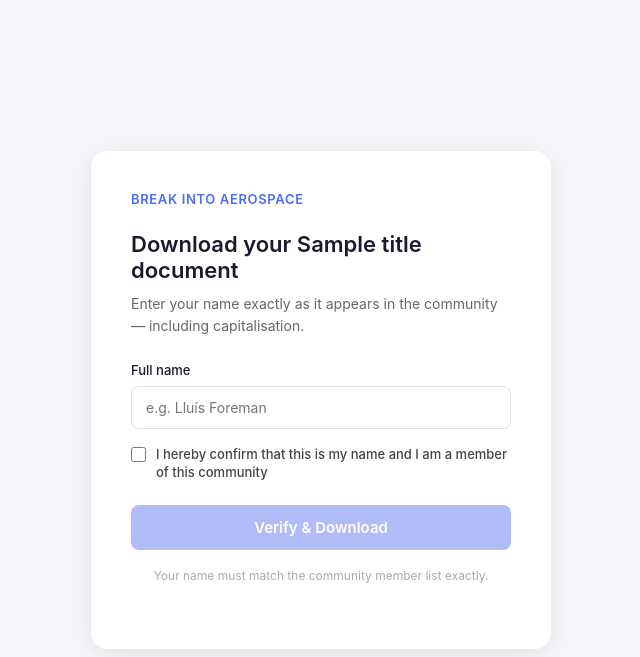
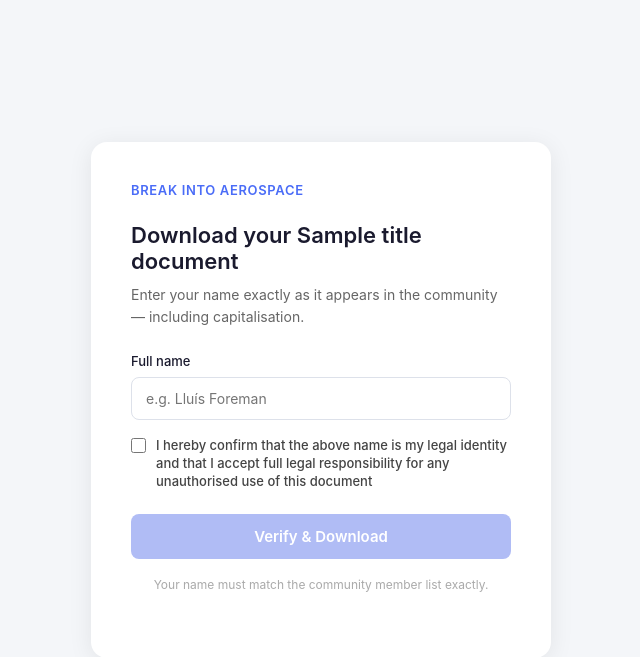
Before and after one commit to LluisForeman/bia, a Flask app: template templates/index.html in a window 1280 px wide. Shown: the top 657 px of the page, without its empty margins (319-959 px from the left). Run offline with Flask 3, Linux system fonts and the light colour scheme; the template is opened without the code that fills it: most values are stand-ins (such as "Sample title", 1, 10 or a date in 2020).

Commit message:
fix: update checkbox to proper legal responsibility statement

```diff
--- a/templates/index.html
+++ b/templates/index.html
@@ -164,7 +164,7 @@
 
       <div class="checkbox-row">
         <input type="checkbox" id="confirm" name="confirm" required onchange="document.getElementById('submit-btn').disabled = !this.checked;">
-        <label for="confirm" class="checkbox-label">I hereby confirm that this is my name and I am a member of this community</label>
+        <label for="confirm" class="checkbox-label">I hereby confirm that the above name is my legal identity and that I accept full legal responsibility for any unauthorised use of this document</label>
       </div>
 
       <button type="submit" id="submit-btn" disabled>Verify &amp; Download</button>
```
